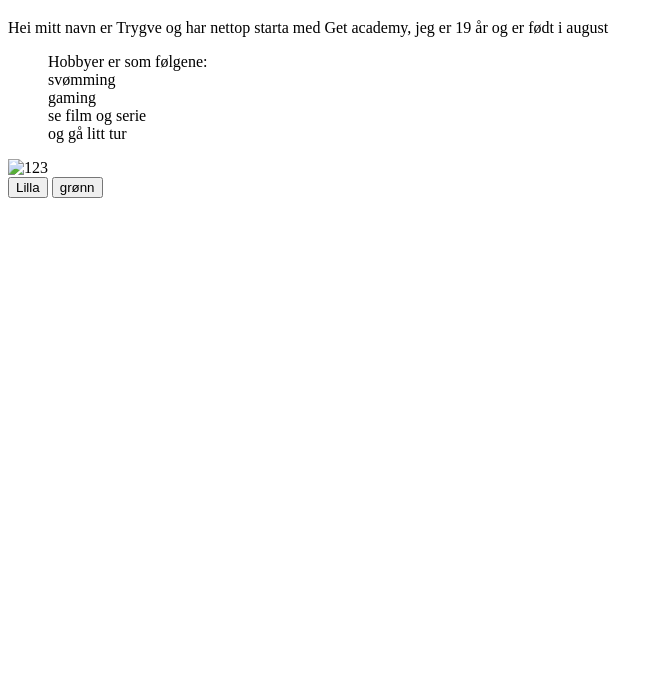
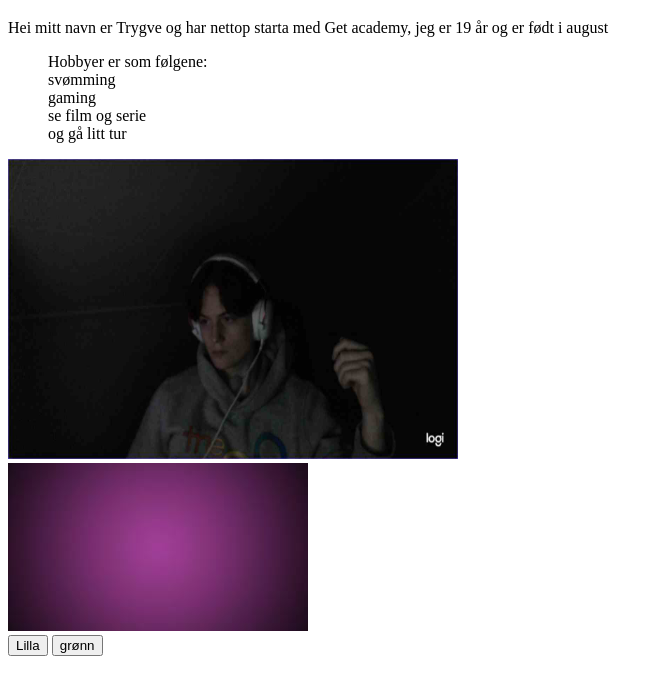
Before and after one commit to T-nettwork/oppgave1, a plain HTML site: page introduksjon.html in a window 1280 px wide. Both pictures are taken after a click on the button "Lilla". Shown: the part 61-756 px from the top of the page, without its empty margins (0-664 px from the left). Drawn offline with Linux system fonts and the light colour scheme.

Commit message:
Update introduksjon.html

```diff
--- a/introduksjon.html
+++ b/introduksjon.html
@@ -1,5 +1,6 @@
 <!DOCTYPE html>
 <html lang="en">
+
 <head>
     <meta charset="UTF-8">
     <meta name="viewport" content="width=device-width, initial-scale=1.0">
@@ -7,11 +8,10 @@
 </head>
 
 <style>
-    .img1{
+    .img1 {
         height: 300px;
         width: 450px;
     }
-
 </style>
 
 <body>
@@ -31,18 +31,32 @@
             </br>
         </ul>
     </Div>
+
+
     <div>
-    <img class="img1" src="start/selfie.jpg" alt="123">
+        <img class="img1" src="bilder/selfie.jpg" alt="123">
     </div>
-    <button onclick="farge1">Lilla</button>
+    <div id="lilla1"></div>
+    <button onclick="farge1()">Lilla</button>
+    <button onclick="farge2()">grønn</button>
+    <div src="bilder/lilla.jpg"> </div>
+    <div src="bilder/grønn.jpg"> </div>
 
-    <button onclick="farge2">grønn</button>
+
 
     <script>
-
+        function farge1() {
+            document.getElementById('lilla1').innerHTML = /*HTML*/`
+            <img src = "bilder/lilla.jpg"> `
+        }
+        function farge2() {
+            document.getElementById('lilla1').innerHTML = /*HTML*/`
+            <img src = "bilder/grønn.jpg"> `
+        }
 
 
     </script>
 
 </body>
+
 </html>
```
Lines whose indentation alone changed are shown as unchanged.
